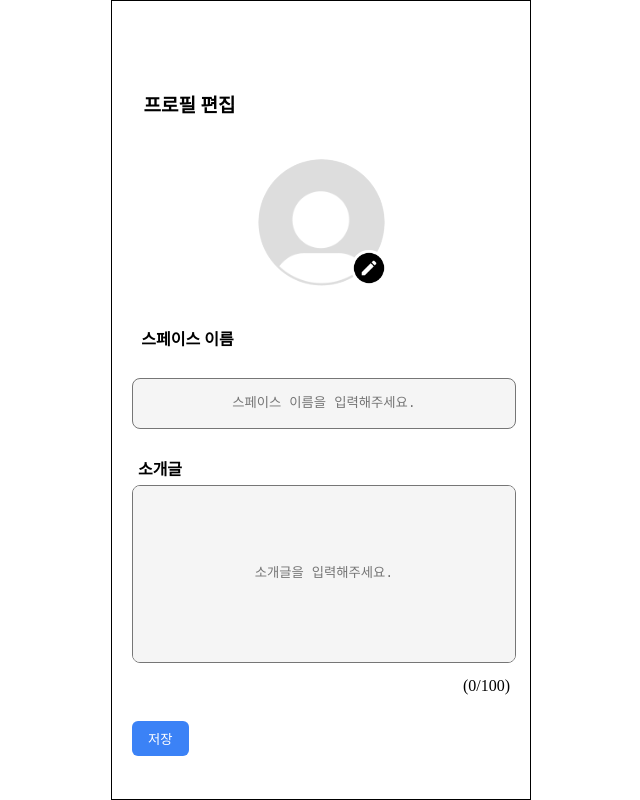
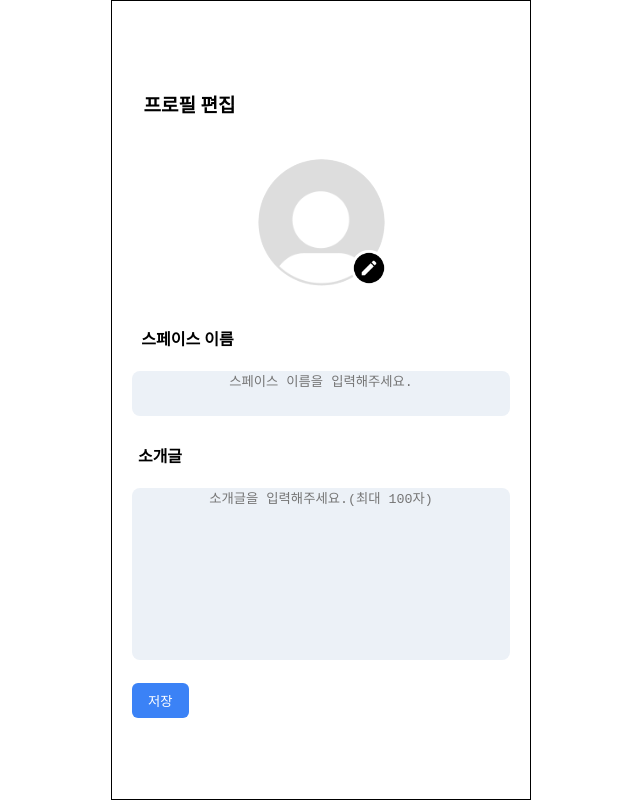
Before and after one commit to mental-jober/frontend, a Next.js app: page /space/profileEdit in a window 1280 px wide. Shown: the whole page, without its empty margins (319-959 px from the left). Built offline with nearby package versions, Linux system fonts and the light colour scheme.

Commit message:
Design: textarea 디자인 수정

```diff
--- /dev/null
+++ b/src/components/TextArea.moudel.css
@@ -0,0 +1,15 @@
+textarea::placeholder {
+  color: #747e8a;
+  text-align: center;
+  font-feature-settings: "clig" off, "liga" off;
+  font-family: Pretendard;
+  font-size: 14px;
+  font-style: normal;
+  font-weight: 400;
+  line-height: 142%;
+}
+
+.SpaceNametextarea::placeholder {
+  padding-left: 16px;
+  padding-top: 13px;
+}
--- a/src/components/TextArea.tsx
+++ b/src/components/TextArea.tsx
@@ -1,35 +1,9 @@
 "use client";
 
-import React, { ChangeEvent } from "react";
-import style from "./TextArea.module.css";
-import useStore from "@/lib/store/store.module";
-
-export const MyTextArea = () => {
-  const { currentText, setCurrentText } = useStore();
-
-  const handleChange = (e: ChangeEvent<HTMLTextAreaElement>) => {
-    const inputText = e.target.value;
-
-    if (inputText.length <= 100) {
-      setCurrentText(inputText);
-    }
-  };
-
-  return (
-    <div>
-      <textarea
-        value={currentText}
-        onChange={handleChange}
-        placeholder="소개글을 입력해주세요.&#13;&#10;(최대 100자)"
-        className={`${style.Mytextarea} w-full min-w-[357px] h-[172px] bg-[#F5F5F5] rounded-lg`}
-      ></textarea>
-      <div className="text-right mt-3 h-[23px]">({currentText.length}/100)</div>
-    </div>
-  );
-};
+import React, { ChangeEvent, useState } from "react";
 
 export const SpaceNametextarea = () => {
-  const { titleText, setTitleText } = useStore();
+  const [titleText, setTitleText] = useState("");
 
   const handleChange = (e: ChangeEvent<HTMLTextAreaElement>) => {
     const inputText = e.target.value;
@@ -38,13 +12,36 @@ export const SpaceNametextarea = () => {
   };
 
   return (
-    <div className="mt-[23px]">
+    <div className="mt-4">
       <textarea
         value={titleText}
         onChange={handleChange}
         placeholder="스페이스 이름을 입력해주세요."
-        className={`${style.SpaceNametextarea} w-full min-w-[357px] h-[45px] bg-[#F5F5F5] rounded-lg`}
+        className="w-full h-[45px] shrink-0 bg-[#ECF1F7] rounded-lg border-0 p-0"
       ></textarea>
     </div>
   );
 };
+
+export const MyTextArea = () => {
+  const [titleText, setTitleText] = useState("");
+
+  const handleChange = (e: ChangeEvent<HTMLTextAreaElement>) => {
+    const inputText = e.target.value;
+
+    if (inputText.length <= 100) {
+      setTitleText(inputText);
+    }
+  };
+
+  return (
+    <div className="mt-4">
+      <textarea
+        value={titleText}
+        onChange={handleChange}
+        placeholder="소개글을 입력해주세요.(최대 100자)"
+        className="w-full h-[172px] shrink-0 bg-[#ECF1F7;] rounded-lg border-0 p-0"
+      ></textarea>
+    </div>
+  );
+};
```
